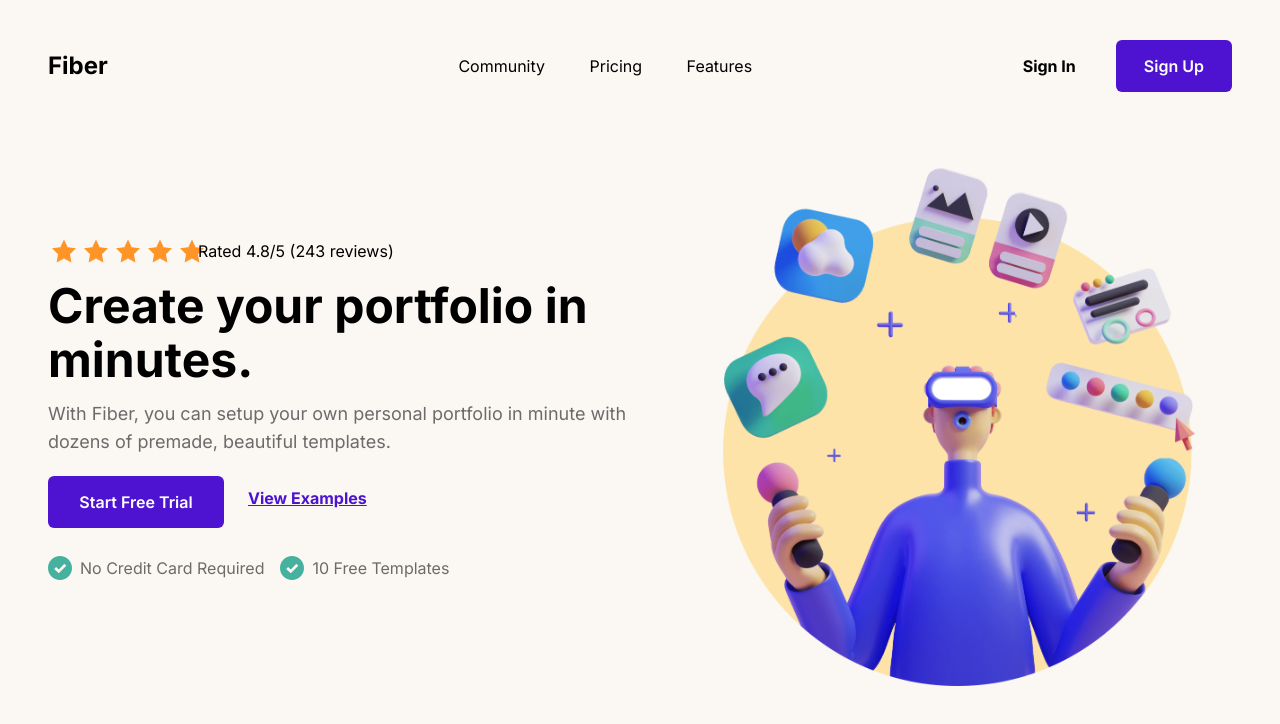
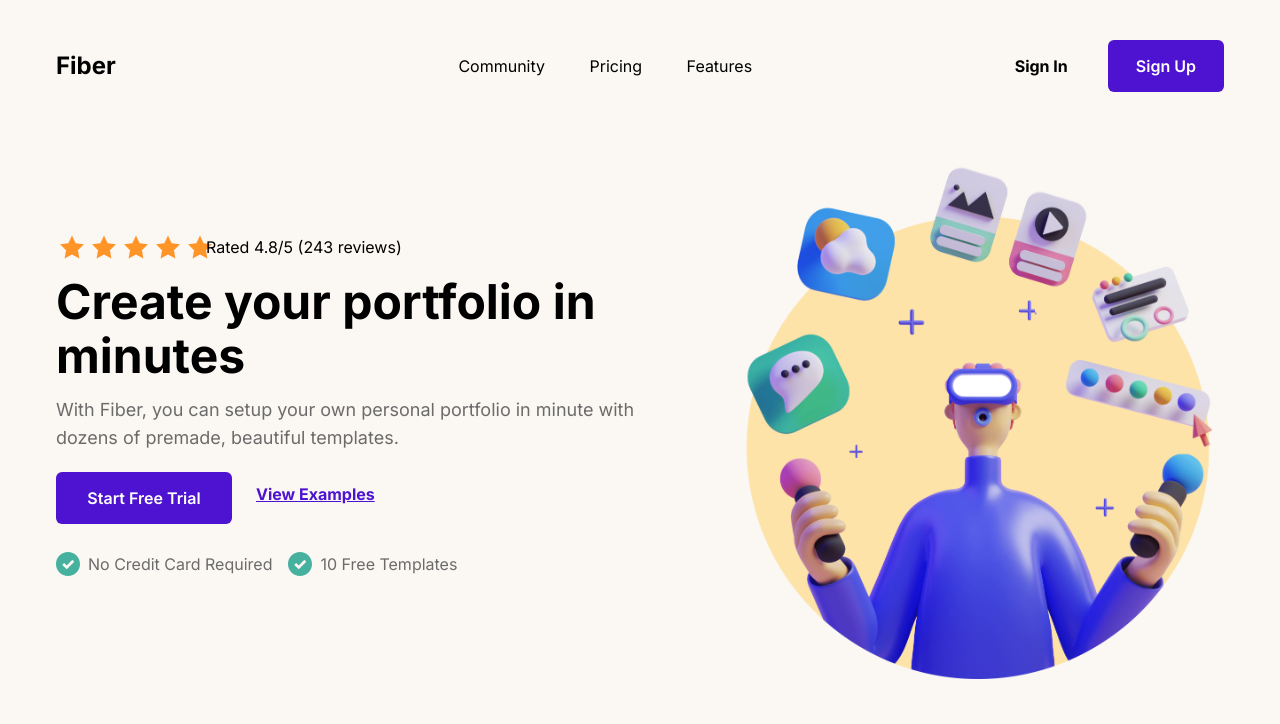
Before and after one commit to Raja-Junaid/Fiber_Landing_Page, a website: page index.html in a window 1280 px wide. Drawn offline with nearby package versions, Linux system fonts and the light colour scheme.

Commit message:
Few changes in hero section

```diff
--- a/index.html
+++ b/index.html
@@ -25,7 +25,7 @@
     <div class="w-screen h-[137vh] bg-offWhite md:w-screen md:h-screen">
       <!--============================== NAVBAR ==============================-->
       <nav
-        class="relative container mx-auto px-8 py-0 pt-10 md:py-10 md:px-0 lg:px-12 lg:py-10"
+        class="relative container mx-auto px-8 py-0 pt-10 md:py-10 md:px-0 lg:px-14 lg:py-10"
       >
         <div class="flex justify-between items-center">
           <div>
@@ -72,7 +72,7 @@
       <!--========================== HERO SECTION ============================-->
       <section>
         <div
-          class="grid grid-cols-1 container mx-auto px-8 py-0 md:py-10 md:px-0 lg:px-12 lg:pt-0 md:grid-cols-custom md:items-center md:justify-center"
+          class="grid grid-cols-1 container mx-auto px-8 py-0 md:py-10 md:px-0 lg:px-14 lg:pt-0 md:grid-cols-custom md:items-center md:justify-center"
         >
           <div class="order-2">
             <div class="hidden md:block md:mb-4 md:ml-1">
@@ -89,7 +89,7 @@
             </div>
             <h1
               class="text-4xl font-bold w-72 mb-3 leading-[2.8rem] md:w-full md:text-5xl md:leading-[3.4rem]"
-              >Create your portfolio in minutes.</h1
+              >Create your portfolio in minutes</h1
             >
             <p class="text-dimGray mb-4 font-normal text-lg md:mb-5"
               >With Fiber, you can setup your own personal portfolio in minute
@@ -117,7 +117,7 @@
               </div>
             </div>
           </div>
-          <div class="mb-5 md:order-2 md:mb-0 w-[94%] md:ml-10">
+          <div class="mb-5 md:order-2 md:mb-0 w-[94%] md:ml-16">
             <img src="Assets/hero-Illustration.png" alt="" />
           </div>
         </div>
```
Also changed, not shown: css/main.css.
